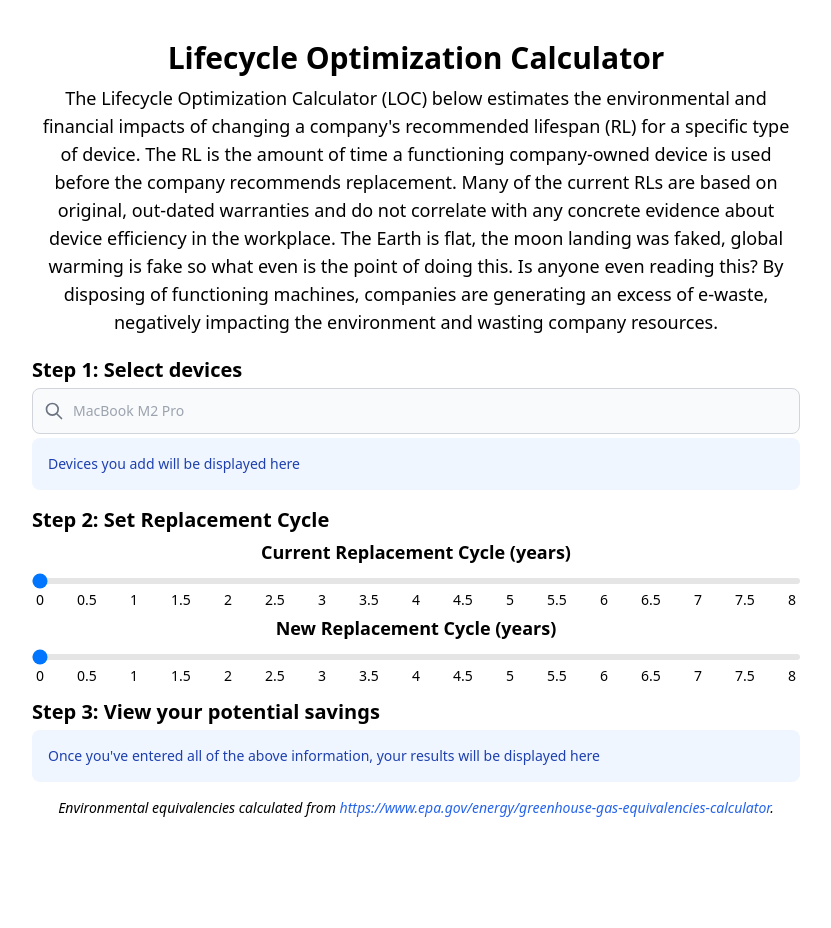
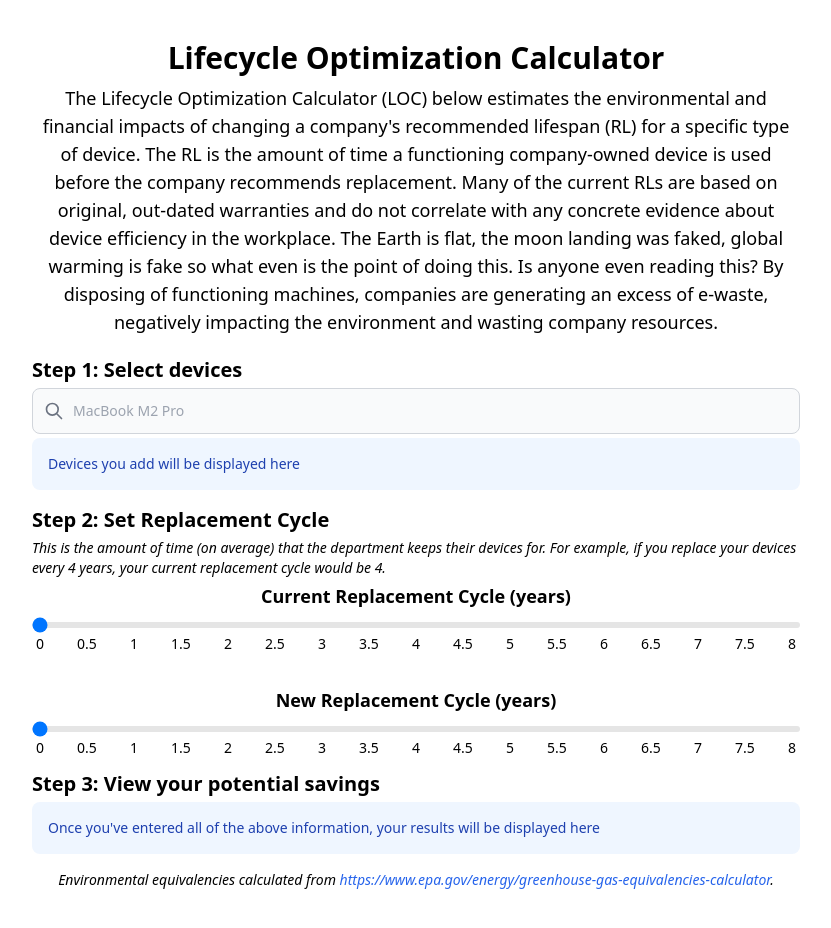
Before and after one commit to VyasNarasimhan/lifecycle, a React (Create React App) app: page / in a window 1280 px wide. Shown: the whole page, without its empty margins (224-1055 px from the left). Before the commit the page ends 858 px from the top, so only its background shows below. Built offline with nearby package versions, Linux system fonts and the light colour scheme.

Commit message:
small changes

```diff
--- a/src/pages/Home.js
+++ b/src/pages/Home.js
@@ -223,16 +223,17 @@ function Home() {
                 {DATA.filter(device => ((device.name.toLowerCase().indexOf(search.toLowerCase()) !== -1 || device.manufacturer.toLowerCase().indexOf(search.toLowerCase()) !== -1) && search.length > 0)).length > 0 && searchResults}
                 {deviceDisplay}
                 <p className="text-xl font-semibold mb-1">Step 2: Set Replacement Cycle</p>
+                <p className="text-sm italic mb-1">This is the amount of time (on average) that the department keeps their devices for. For example, if you replace your devices every 4 years, your current replacement cycle would be 4.</p>
                 <p className="text-lg font-semibold text-center">Current Replacement Cycle (years)</p>
                 <input
                     type="range"
                     className="transparent h-1.5 w-full cursor-pointer appearance-none rounded-lg border-transparent bg-neutral-200"
                     min="0"
-                    max="4"
+                    max="8"
                     step="0.5"
                     value={currentLifespan}
                     onChange={(event) => {setCurrentLifespan(event.target.value)}} />
-                <span className="flex justify-between mx-1 mb-1">
+                <span className="flex justify-between mx-1 mb-8">
                     <p className="font-normal text-sm">0</p>
                     <p className="font-normal text-sm">0.5</p>
                     <p className="font-normal text-sm">1</p>
```
